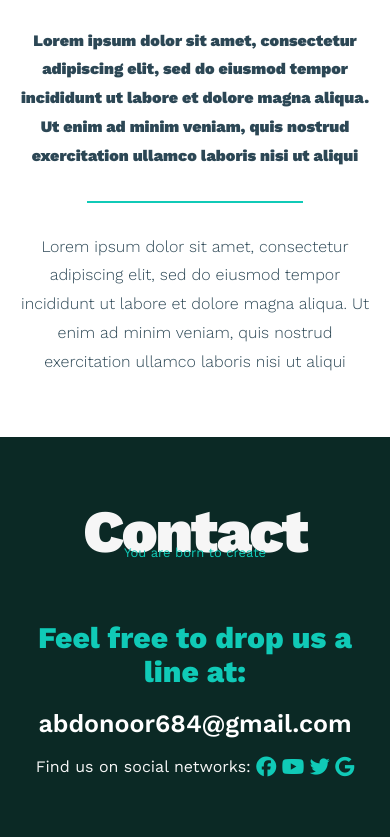
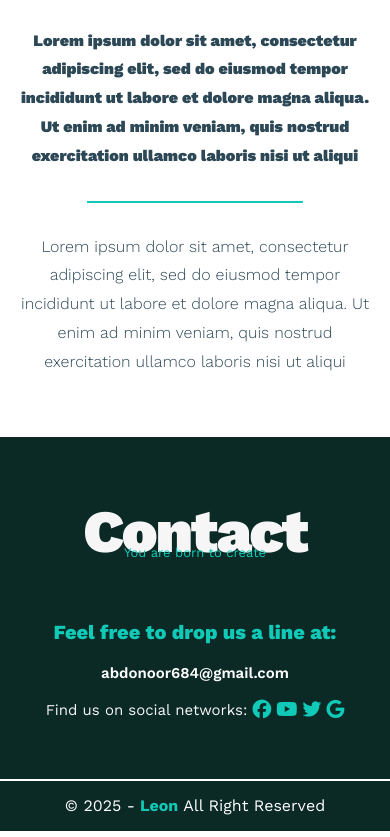
Before and after one commit to mohamadnourabdo/Template_001, a plain HTML site: page index.html in a window 390 px wide. Shown: the part 5081-5918 px from the top of the page. Drawn offline with nearby package versions, Linux system fonts and the light colour scheme.

Commit message:
Upload Footer Section

```diff
--- a/assets/style/style.css
+++ b/assets/style/style.css
@@ -435,7 +435,35 @@
           }
         }
       }
+      @media only screen and (max-width: 767px) {
+        p {
+          font-size: 20px;
+        }
+        > a {
+          font-size: 15px;
+        }
+        div {
+          font-size: 15px;
+        }
+      }
     }
   }
 }
 /* End Contact */
+
+/* Start Footer */
+.footer {
+  height: 50px;
+  display: flex;
+  justify-content: center;
+  align-items: center;
+  margin-top: 2px;
+  background-color: rgb(11, 41, 37);
+  color: white;
+  span {
+    color: var(--main-color);
+    font-weight: bold;
+    margin-inline: 5px;
+  }
+}
+/* End Footer */
--- a/index.html
+++ b/index.html
@@ -297,6 +297,9 @@
       </div>
     </div>
     <!-- End Contact -->
+    <!-- Start Footer -->
+    <div class="footer">&copy; 2025 - <span>Leon</span> All Right Reserved</div>
+    <!-- End Footer -->
     <!-- Start Javascript Relationship -->
     <script src="assets/script/script.js"></script>
     <!-- End Javascript Relationship -->
```
